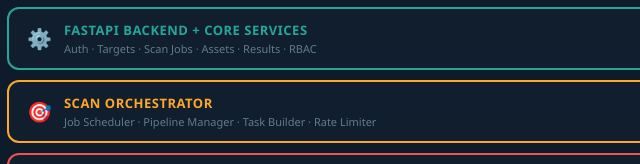
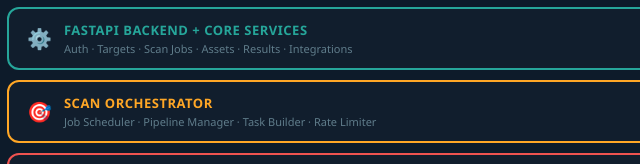
Before and after one commit to Niranjan-js/ASM-detail.pro, a website: page index.html in a window 1280 px wide. Shown: the part 398-562 px from the top of the page, 199-839 px from the left. Drawn offline with Linux system fonts and the light colour scheme.

Commit message:
Deploy production-ready ASM architecture visualization with Vercel config

```diff
--- a/index.html
+++ b/index.html
@@ -489,21 +489,21 @@
     <script>
         // Data
         const LAYERS = [
-            { id: "users", label: "USERS", color: "#2E7D32", bg: "#E8F5E9", border: "#66BB6A", icon: "👥", short: "Security Analysts · Pentesters · SOC Teams", detail: "End-users who request scans, view results and manage security posture.", tools: [{ name: "Security Analysts", desc: "Define targets, review findings" }, { name: "Pentesters", desc: "Perform manual follow-up tests" }, { name: "SOC Teams", desc: "Integrate with SIEM/ticketing" }] },
-            { id: "frontend", label: "NEXT.JS FRONTEND", color: "#1565C0", bg: "#E3F2FD", border: "#42A5F5", icon: "🖥️", short: "Dashboard · Targets · Scan Jobs · Assets · Findings · Reports", detail: "Modern React SPA with SSR, built on Next.js 14. Features real-time updates via WebSocket, dark mode, and full responsive design.", tools: [{ name: "Dashboard", desc: "Real-time scan status" }, { name: "Asset Gallery", desc: "Browse all discovered hosts" }, { name: "Findings Hub", desc: "Filter & export results" }, { name: "Reports", desc: "PDF/CSV/JSON downloads" }] },
-            { id: "backend", label: "FASTAPI BACKEND + CORE SERVICES", color: "#00695C", bg: "#E0F2F1", border: "#26A69A", icon: "⚙️", short: "Auth · Targets · Scan Jobs · Assets · Results · RBAC", detail: "Async REST API built with FastAPI. Handles auth, CRUD operations, job orchestration and result aggregation. Uses Pydantic v2 for validation.", tools: [{ name: "Auth Service", desc: "JWT + refresh tokens" }, { name: "Target API", desc: "Manage target scopes" }, { name: "Job Controller", desc: "Create & schedule scans" }, { name: "Result Aggregator", desc: "Normalize tool outputs" }] },
-            { id: "orchestrator", label: "SCAN ORCHESTRATOR", color: "#E65100", bg: "#FFF3E0", border: "#FFA726", icon: "🎯", short: "Job Scheduler · Pipeline Manager · Task Builder · Rate Limiter", detail: "Brain of the scanning pipeline. Builds dynamic task graphs, distributes work to workers, monitors progress, and handles retries.", tools: [{ name: "Job Scheduler", desc: "Queue scans by priority" }, { name: "Task Builder", desc: "Generate discovery → enum → vuln chain" }, { name: "Rate Limiter", desc: "Respect target thresholds" }, { name: "Progress Monitor", desc: "Track worker health" }] },
-            { id: "queue", label: "REDIS + CELERY WORKERS", color: "#B71C1C", bg: "#FFEBEE", border: "#EF5350", icon: "⚡", short: "Broker + Result Backend · Horizontally Scalable Distributed Workers", detail: "Distributed job execution engine. Redis stores tasks & results. Celery spawns workers (Docker containers) to run scans in parallel.", tools: [{ name: "Redis Broker", desc: "Task queue & result store" }, { name: "Celery Worker", desc: "Run discovery/enum/vuln" }, { name: "Worker Pool", desc: "Scale from 1→100 workers" }, { name: "Dead Letter Queue", desc: "Retry failed tasks" }] },
-            { id: "discovery", label: "DISCOVERY LAYER", color: "#1B5E20", bg: "#F1F8E9", border: "#66BB6A", icon: "🔍", short: "Subfinder · Amass · Assetfinder · Findomain", detail: "Finds subdomains, ASNs and related domains. Runs tools in parallel, deduplicates results, and passes clean domain list to Enumeration.", tools: [{ name: "Subfinder", desc: "Passive subdomain enum" }, { name: "Amass", desc: "Deep reconnaissance" }, { name: "Assetfinder", desc: "Certificate mining" }, { name: "Findomain", desc: "Domain discovery" }] },
-            { id: "enumeration", label: "ENUMERATION LAYER", color: "#0D47A1", bg: "#E8EAF6", border: "#5C6BC0", icon: "📡", short: "HTTPX · Katana · GAU · Waybackurls · DNSX · Nmap", detail: "Probes live hosts, extracts URLs, resolves DNS records, scans ports. Filters dead hosts before sending to Vulnerability layer.", tools: [{ name: "HTTPX", desc: "Probe 200 hosts → 80 live" }, { name: "Katana", desc: "Web crawling & spidering" }, { name: "DNSX", desc: "Resolve DNS records" }, { name: "Nmap", desc: "Port scanning & fingerprinting" }] },
-            { id: "vulnerability", label: "VULNERABILITY LAYER", color: "#B71C1C", bg: "#FCE4EC", border: "#EF9A9A", icon: "🛡️", short: "Nuclei · SSL Scanner · Tech Detection · CloudBrute", detail: "Runs 9,000+ Nuclei templates, scans SSL certs, identifies tech stack, checks for misconfigurations and brute-forces cloud buckets.", tools: [{ name: "Nuclei", desc: "9,000+ security templates" }, { name: "SSL Scanner", desc: "Certificate expiry/chain" }, { name: "Wappalyzer", desc: "Tech stack detection" }, { name: "CloudBrute", desc: "Cloud bucket discovery" }] },
-            { id: "database", label: "POSTGRESQL + FILE STORAGE", color: "#1A237E", bg: "#E8EAF6", border: "#3949AB", icon: "🗄️", short: "Targets · Domains · IPs · Technologies · Vulnerabilities", detail: "Primary data store. Stores targets, discovered assets, findings, scan history and audit logs. File storage for screenshots/reports.", tools: [{ name: "Targets DB", desc: "Scope definitions" }, { name: "Assets DB", desc: "Domains, IPs, URLs" }, { name: "Findings DB", desc: "Vulnerabilities & tech" }, { name: "Audit Logs", desc: "Immutable action history" }] },
-            { id: "ai", label: "AI & RISK ENGINE", color: "#4A148C", bg: "#F3E5F5", border: "#AB47BC", icon: "🧠", short: "Risk Scoring · CVE Prioritisation · Attack Path Analysis · AI Recommendations", detail: "Enriches findings with EPSS scores, calculates risk per asset, identifies attack paths, and generates AI-powered executive summaries.", tools: [{ name: "EPSS Scorer", desc: "CVE priority ranking" }, { name: "Risk Calc", desc: "Asset risk aggregation" }, { name: "Path Analyzer", desc: "Attack chain discovery" }, { name: "Report Gen", desc: "AI executive summary" }] },
-            { id: "external", label: "EXTERNAL INTEGRATIONS", color: "#006064", bg: "#E0F7FA", border: "#26C6DA", icon: "🔗", short: "CVE/NVD/EPSS/KEV · VirusTotal · Shodan · WhoisXML/IPInfo", detail: "Enriches findings with real-time threat intelligence. Fetches EPSS scores, IP reputation, ASN details and domain WHOIS info.", tools: [{ name: "NVD/EPSS API", desc: "CVE data & scoring" }, { name: "VirusTotal", desc: "File/IP reputation" }, { name: "Shodan/IPinfo", desc: "IP intelligence" }, { name: "WHOIS API", desc: "Domain registration data" }] },
-            { id: "monitoring", label: "MONITORING & SCHEDULING", color: "#FF8F00", bg: "#FFF8E1", border: "#FFB300", icon: "⏱️", short: "Scheduled Runs · Change Detection · Continuous Monitoring", detail: "Triggers scans on schedule (daily/weekly/monthly). Detects changes from previous scans and alerts on new findings.", tools: [{ name: "Scheduler", desc: "Cron-based scan triggers" }, { name: "Diff Engine", desc: "Compare scan results" }, { name: "Change Detector", desc: "Alert on deltas" }, { name: "Uptime Monitor", desc: "24/7 platform health" }] },
-            { id: "alerting", label: "ALERTING SYSTEM", color: "#C62828", bg: "#FFEBEE", border: "#EF5350", icon: "🔔", short: "Email · Slack · Teams · Webhook", detail: "Multi-channel alerting for critical findings. Sends notifications to Email, Slack, Teams and custom webhooks with full finding context.", tools: [{ name: "Email Alert", desc: "SMTP-based notifications" }, { name: "Slack Bot", desc: "Channel-based alerts" }, { name: "MS Teams", desc: "Enterprise integration" }, { name: "Webhooks", desc: "Custom integrations" }] },
-            { id: "reporting", label: "REPORTING & OUTPUTS", color: "#283593", bg: "#E8EAF6", border: "#5C6BC0", icon: "📄", short: "PDF Reports · CSV Export · JSON Export", detail: "Generates professional reports in multiple formats. Includes executive summary, detailed findings, remediation guidance and compliance mappings.", tools: [{ name: "PDF Report", desc: "Branded executive reports" }, { name: "CSV Export", desc: "Spreadsheet-friendly format" }, { name: "JSON Export", desc: "API-ready structured data" }, { name: "SBOM", desc: "Software Bill of Materials" }] },
-            { id: "infra", label: "INFRASTRUCTURE & DEPLOYMENT", color: "#263238", bg: "#ECEFF1", border: "#78909C", icon: "🚀", short: "Docker · Nginx · CI/CD · Prometheus/Grafana · Loki/ELK", detail: "Containerised deployment on Kubernetes or Docker Compose. Full monitoring stack (Prometheus/Grafana) and logging (Loki/ELK).", tools: [{ name: "Docker", desc: "Service containerisation" }, { name: "Nginx", desc: "Reverse proxy & TLS" }, { name: "Prometheus", desc: "Metrics & alerting" }, { name: "Grafana/Loki", desc: "Dashboards & log search" }] }
+            { id: "users", label: "USERS", color: "#2E7D32", bg: "#E8F5E9", border: "#66BB6A", icon: "👥", short: "Security Analysts · Pentesters · SOC Teams", tools: [{ name: "Security Analysts", desc: "SOC teams running targeted scans" }, { name: "Pentesters", desc: "Ethical hackers validating results" }, { name: "API Clients", desc: "Automation & webhook integrations" }], detail: "End users interact via the dashboard or API. All access is JWT-authenticated and role-based." },
+            { id: "frontend", label: "NEXT.JS FRONTEND", color: "#1565C0", bg: "#E3F2FD", border: "#42A5F5", icon: "🖥️", short: "Dashboard · Targets · Scan Jobs · Assets · Findings · Reports", tools: [{ name: "React SPA", desc: "Fast, client-side routing" }, { name: "TailwindCSS", desc: "Responsive design system" }, { name: "Tanstack Query", desc: "Server state management" }, { name: "Charts.js", desc: "Real-time dashboards" }], detail: "Next.js 14 with server-side rendering for performance. Real-time updates via WebSocket. Integrates with FastAPI backend." },
+            { id: "backend", label: "FASTAPI BACKEND + CORE SERVICES", color: "#00695C", bg: "#E0F2F1", border: "#26A69A", icon: "⚙️", short: "Auth · Targets · Scan Jobs · Assets · Results · Integrations", tools: [{ name: "FastAPI", desc: "High-performance async Python" }, { name: "Pydantic v2", desc: "Type-safe validation" }, { name: "SQLAlchemy 2.0", desc: "Async ORM sessions" }, { name: "Passlib + JWT", desc: "Secure auth tokens" }], detail: "RESTful API handling all business logic. Validates requests, manages database state, and triggers scan jobs via Orchestrator." },
+            { id: "orchestrator", label: "SCAN ORCHESTRATOR", color: "#E65100", bg: "#FFF3E0", border: "#FFA726", icon: "🎯", short: "Job Scheduler · Pipeline Manager · Task Builder · Rate Limiter", tools: [{ name: "Job Scheduler", desc: "Cron-based recurring scans" }, { name: "Task Builder", desc: "DAG construction for layers" }, { name: "Rate Limiter", desc: "Prevents API throttling" }, { name: "Pipeline Manager", desc: "Orchestrates layer execution" }], detail: "Receives scan jobs from FastAPI, builds task graphs, and enqueues discovery/enumeration/vulnerability layers sequentially to Redis." },
+            { id: "queue", label: "REDIS + CELERY WORKERS", color: "#B71C1C", bg: "#FFEBEE", border: "#EF5350", icon: "⚡", short: "Broker + Result Backend · Horizontally Scalable Distributed Workers", tools: [{ name: "Redis Broker", desc: "Message queue for tasks" }, { name: "Celery Workers", desc: "Parallel execution" }, { name: "Result Backend", desc: "Stores job results" }, { name: "Docker Scaling", desc: "Auto-scale workers" }], detail: "Redis acts as both task broker and result backend. Celery workers run in parallel Docker containers, scaling horizontally with load." },
+            { id: "discovery", label: "DISCOVERY LAYER", color: "#1B5E20", bg: "#F1F8E9", border: "#66BB6A", icon: "🔍", short: "Subfinder · Amass · Assetfinder · Findomain", tools: [{ name: "Subfinder", desc: "Fast subdomain enumeration" }, { name: "Amass", desc: "In-depth OSINT & APIs" }, { name: "Assetfinder", desc: "Rapid passive discovery" }, { name: "Findomain", desc: "Recursive cert parsing" }], detail: "Passive reconnaissance layer. Runs 4 tools in parallel to discover subdomains from DNS records, WHOIS, certificates, and archives." },
+            { id: "enumeration", label: "ENUMERATION LAYER", color: "#0D47A1", bg: "#E8EAF6", border: "#5C6BC0", icon: "📡", short: "HTTPX · Katana · GAU · Waybackurls · DNSX · Nmap", tools: [{ name: "HTTPX", desc: "Probe HTTP services" }, { name: "Katana", desc: "Web crawler for URLs" }, { name: "GAU", desc: "GetAllUrls from archives" }, { name: "DNSX", desc: "DNS resolution & queries" }, { name: "Nmap", desc: "Port scanning" }], detail: "Active probing layer. Identifies live hosts, resolves DNS, crawls web pages, and scans ports. Results are deduplicated and stored." },
+            { id: "vulnerability", label: "VULNERABILITY LAYER", color: "#B71C1C", bg: "#FCE4EC", border: "#EF9A9A", icon: "🛡️", short: "Nuclei · SSL Scanner · Tech Detection · CloudBrute / S3 Scanner", tools: [{ name: "Nuclei", desc: "9,000+ security templates" }, { name: "SSL Scanner", desc: "Certificate validation" }, { name: "Wappalyzer", desc: "Tech stack detection" }, { name: "CloudBrute", desc: "Cloud bucket enumeration" }], detail: "Active vulnerability scanning. Runs Nuclei templates, checks SSL/TLS, detects technologies, and searches for misconfigured cloud storage." },
+            { id: "database", label: "POSTGRESQL + FILE STORAGE", color: "#1A237E", bg: "#E8EAF6", border: "#3949AB", icon: "🗄️", short: "Targets · Domains · IPs · Technologies · Vulnerabilities · Raw Data", tools: [{ name: "PostgreSQL", desc: "Primary data store" }, { name: "Migrations", desc: "Schema versioning" }, { name: "S3/MinIO", desc: "Raw scan artifacts" }, { name: "Indexing", desc: "Fast queries" }], detail: "Central persistence layer. Stores all targets, discovered assets, technologies, vulnerabilities, and raw scan output for auditing." },
+            { id: "ai", label: "AI & RISK ENGINE", color: "#4A148C", bg: "#F3E5F5", border: "#AB47BC", icon: "🧠", short: "Risk Scoring · CVE Prioritisation · Attack Path Analysis · AI Recommendations", tools: [{ name: "EPSS Scorer", desc: "Exploit probability" }, { name: "CVE Enricher", desc: "Fetch NVD/CVSS" }, { name: "Risk Calculator", desc: "Multi-factor scoring" }, { name: "AI Summarizer", desc: "GenAI exec summaries" }], detail: "Post-scan enrichment. Fetches EPSS scores for CVEs, calculates risk per asset, suggests remediation, and drafts executive summaries." },
+            { id: "external", label: "EXTERNAL INTEGRATIONS", color: "#006064", bg: "#E0F7FA", border: "#26C6DA", icon: "🔗", short: "CVE/NVD/EPSS/KEV · VirusTotal · Shodan · WhoisXML/IPInfo · S3 API", tools: [{ name: "NVD API", desc: "CVE metadata" }, { name: "EPSS API", desc: "Exploit probability" }, { name: "VirusTotal", desc: "Malware scanning" }, { name: "Shodan", desc: "IoT/network data" }, { name: "Whois/IPInfo", desc: "IP geolocation" }], detail: "Third-party APIs for threat intel, geolocation, malware detection, and vulnerability scoring. Requests are cached and rate-limited." },
+            { id: "monitoring", label: "MONITORING & SCHEDULING", color: "#FF8F00", bg: "#FFF8E1", border: "#FFB300", icon: "⏱️", short: "Scheduled Runs · Change Detection · Continuous Monitoring · Webhooks", tools: [{ name: "APScheduler", desc: "Cron-like scheduling" }, { name: "Change Detection", desc: "Delta reporting" }, { name: "Webhooks", desc: "Real-time alerts" }, { name: "Retention Policies", desc: "Auto-cleanup" }], detail: "Enables recurring scans, 24/7 monitoring, and alerting on new/changed findings. Webhooks notify external systems instantly." },
+            { id: "alerting", label: "ALERTING SYSTEM", color: "#C62828", bg: "#FFEBEE", border: "#EF5350", icon: "🔔", short: "Email · Slack · Teams · Webhook", tools: [{ name: "Email Alerts", desc: "SMTP templates" }, { name: "Slack Integration", desc: "Instant notifications" }, { name: "Teams/Discord", desc: "Chat webhooks" }, { name: "Custom Webhooks", desc: "SIEM/SOAR sync" }], detail: "Multi-channel alerting. Sends findings via email, Slack, MS Teams, or custom webhooks. Supports templating and filtering rules." },
+            { id: "reporting", label: "REPORTING & OUTPUTS", color: "#283593", bg: "#E8EAF6", border: "#5C6BC0", icon: "📄", short: "PDF Reports · CSV Export · JSON Export", tools: [{ name: "PDF Reports", desc: "Executive summaries" }, { name: "CSV Export", desc: "Spreadsheet-ready" }, { name: "JSON API", desc: "Programmatic access" }, { name: "Custom Templates", desc: "Branded reports" }], detail: "Generates multi-format reports. PDFs include findings, CVSS scores, and remediation. CSV/JSON for further analysis or SIEM import." },
+            { id: "infra", label: "INFRASTRUCTURE & DEPLOYMENT", color: "#263238", bg: "#ECEFF1", border: "#78909C", icon: "🚀", short: "Docker · Nginx · CI/CD · Prometheus/Grafana · Loki/ELK · VPC/Network", tools: [{ name: "Docker Compose", desc: "Local dev & prod" }, { name: "Nginx", desc: "TLS + routing" }, { name: "GitHub Actions", desc: "CI/CD pipeline" }, { name: "Prometheus", desc: "Metrics collection" }, { name: "Grafana", desc: "Dashboards" }, { name: "Loki/ELK", desc: "Log aggregation" }], detail: "Production infrastructure. Deployed as Docker containers on Kubernetes or Swarm. Includes TLS termination, monitoring, logging, and auto-scaling." }
         ];
 
         const FLOW_STEPS = [
```
Also changed, not shown: package.json (+7 -7 lines), README.md, vercel.json, 1 other file.
